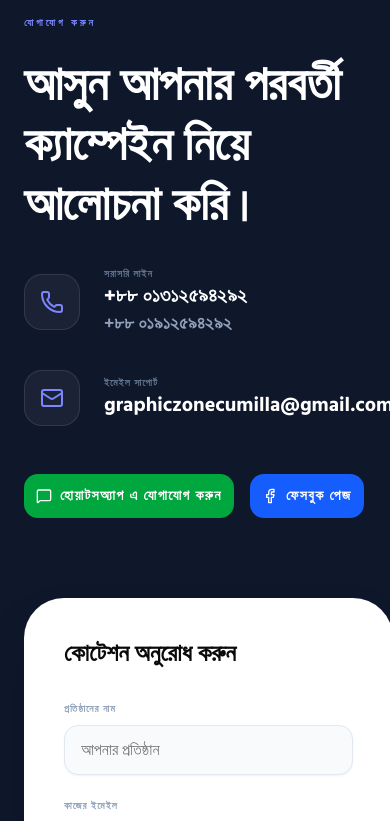
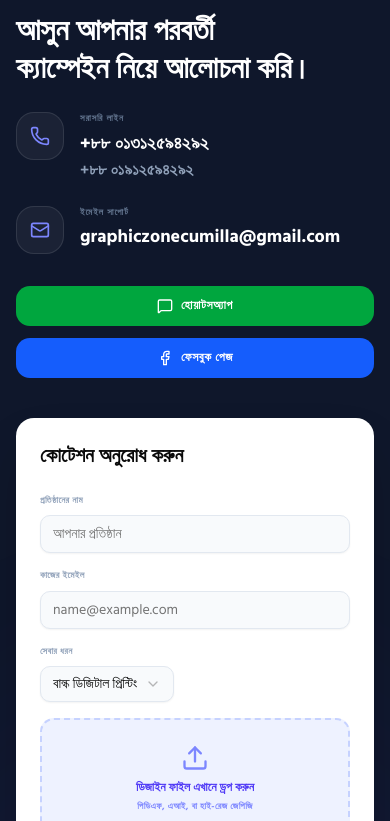
Before and after one commit to khalid586/graphic-zone, a Next.js app: page / in a window 390 px wide. Shown: the part 6660-7481 px from the top of the page. Built offline with nearby package versions, Linux system fonts and the light colour scheme.

Commit message:
UPD : Mobile responsiveness issue fixed

```diff
--- a/src/components/home/Contact.tsx
+++ b/src/components/home/Contact.tsx
@@ -28,90 +28,92 @@ const Contact = () => {
     };
 
     return (
-        <section id="contact" className="py-24 px-6 sm:px-8 bg-slate-900 text-white relative overflow-hidden">
+        <section id="contact" className="py-16 sm:py-20 lg:py-24 px-4 sm:px-6 lg:px-8 bg-slate-900 text-white relative overflow-hidden">
             <div className="absolute bottom-0 left-0 w-full h-1/2 bg-indigo-600/10 blur-[120px] rounded-full translate-y-1/2" />
-            <div className="max-w-7xl mx-auto relative z-10 grid lg:grid-cols-2 gap-20">
+            <div className="max-w-7xl mx-auto relative z-10 grid lg:grid-cols-2 gap-10 sm:gap-12 lg:gap-20">
                 <div>
-                    <h2 className="text-indigo-400 font-bold uppercase tracking-[0.3em] text-[10px] mb-6">যোগাযোগ করুন</h2>
-                    <p className="text-5xl font-black mb-8 leading-tight">
+                    <h2 className="text-indigo-400 font-bold uppercase tracking-[0.2em] sm:tracking-[0.3em] text-[9px] sm:text-[10px] mb-4 sm:mb-6">যোগাযোগ করুন</h2>
+                    <p className="text-3xl sm:text-4xl lg:text-5xl font-black mb-6 sm:mb-8 leading-tight">
                         আসুন আপনার পরবর্তী <br /> ক্যাম্পেইন নিয়ে আলোচনা করি।
                     </p>
-                    <div className="space-y-8 mb-12">
-                        <div className="flex items-center gap-6">
-                            <div className="w-14 h-14 bg-white/5 rounded-2xl flex items-center justify-center text-indigo-400 border border-white/10">
-                                <Phone className="w-6 h-6" />
+                    <div className="space-y-6 sm:space-y-8 mb-8 sm:mb-12">
+                        <div className="flex items-start sm:items-center gap-4 sm:gap-6">
+                            <div className="w-12 h-12 sm:w-14 sm:h-14 bg-white/5 rounded-2xl flex items-center justify-center text-indigo-400 border border-white/10 flex-shrink-0">
+                                <Phone className="w-5 h-5 sm:w-6 sm:h-6" />
                             </div>
-                            <div>
-                                <p className="text-[10px] font-bold text-slate-500 uppercase tracking-widest">সরাসরি লাইন</p>
-                                <a href={`tel:${BRAND.contactPhone.replace(/[^+0-9]/g, '')}`} className="text-xl font-bold hover:text-indigo-400 transition-colors block">
+                            <div className="min-w-0">
+                                <p className="text-[9px] sm:text-[10px] font-bold text-slate-500 uppercase tracking-widest mb-1">সরাসরি লাইন</p>
+                                <a href={`tel:${BRAND.contactPhone.replace(/[^+0-9]/g, '')}`} className="text-lg sm:text-xl font-bold hover:text-indigo-400 transition-colors block break-all">
                                     {BRAND.contactPhone}
                                 </a>
-                                <a href={`tel:${BRAND.contactPhoneSecondary.replace(/[^+0-9]/g, '')}`} className="text-lg font-semibold text-slate-400 hover:text-indigo-400 transition-colors block">
+                                <a href={`tel:${BRAND.contactPhoneSecondary.replace(/[^+0-9]/g, '')}`} className="text-base sm:text-lg font-semibold text-slate-400 hover:text-indigo-400 transition-colors block break-all">
                                     {BRAND.contactPhoneSecondary}
                                 </a>
                             </div>
                         </div>
-                        <div className="flex items-center gap-6">
-                            <div className="w-14 h-14 bg-white/5 rounded-2xl flex items-center justify-center text-indigo-400 border border-white/10">
-                                <Mail className="w-6 h-6" />
+                        <div className="flex items-start sm:items-center gap-4 sm:gap-6">
+                            <div className="w-12 h-12 sm:w-14 sm:h-14 bg-white/5 rounded-2xl flex items-center justify-center text-indigo-400 border border-white/10 flex-shrink-0">
+                                <Mail className="w-5 h-5 sm:w-6 sm:h-6" />
                             </div>
-                            <div>
-                                <p className="text-[10px] font-bold text-slate-500 uppercase tracking-widest">ইমেইল সাপোর্ট</p>
-                                <a href={`mailto:${BRAND.contactEmail}`} className="text-xl font-bold hover:text-indigo-400 transition-colors block">
+                            <div className="min-w-0">
+                                <p className="text-[9px] sm:text-[10px] font-bold text-slate-500 uppercase tracking-widest mb-1">ইমেইল সাপোর্ট</p>
+                                <a href={`mailto:${BRAND.contactEmail}`} className="text-lg sm:text-xl font-bold hover:text-indigo-400 transition-colors block break-all">
                                     {BRAND.contactEmail}
                                 </a>
                             </div>
                         </div>
                     </div>
-                    <div className="flex gap-4">
-                        <Button asChild className="bg-green-600 text-white px-6 py-3 rounded-xl font-bold text-sm uppercase tracking-widest hover:bg-green-700 h-auto">
-                            <a href={BRAND.whatsappUrl} target="_blank" rel="noopener noreferrer">
-                                <MessageSquare className="w-5 h-5" /> হোয়াটসঅ্যাপ এ যোগাযোগ করুন
+                    <div className="flex flex-col sm:flex-row gap-3 sm:gap-4">
+                        <Button asChild className="bg-green-600 text-white px-4 sm:px-6 py-3 rounded-xl font-bold text-xs sm:text-sm uppercase tracking-wider sm:tracking-widest hover:bg-green-700 h-auto w-full sm:w-auto">
+                            <a href={BRAND.whatsappUrl} target="_blank" rel="noopener noreferrer" className="flex items-center justify-center gap-2">
+                                <MessageSquare className="w-4 h-4 sm:w-5 sm:h-5" />
+                                <span className="whitespace-nowrap">হোয়াটসঅ্যাপ</span>
                             </a>
                         </Button>
-                        <Button asChild className="bg-blue-600 text-white px-6 py-3 rounded-xl font-bold text-sm uppercase tracking-widest hover:bg-blue-700 h-auto">
-                            <a href={BRAND.socialLinks.facebook} target="_blank" rel="noopener noreferrer">
-                                <Facebook className="w-5 h-5" /> ফেসবুক পেজ
+                        <Button asChild className="bg-blue-600 text-white px-4 sm:px-6 py-3 rounded-xl font-bold text-xs sm:text-sm uppercase tracking-wider sm:tracking-widest hover:bg-blue-700 h-auto w-full sm:w-auto">
+                            <a href={BRAND.socialLinks.facebook} target="_blank" rel="noopener noreferrer" className="flex items-center justify-center gap-2">
+                                <Facebook className="w-4 h-4 sm:w-5 sm:h-5" />
+                                <span className="whitespace-nowrap">ফেসবুক পেজ</span>
                             </a>
                         </Button>
                     </div>
                 </div>
-                <Card className="rounded-[2.5rem] p-0 border-0 shadow-2xl overflow-hidden gap-0">
-                    <CardHeader className="p-10 pb-0 md:p-12 md:pb-0">
-                        <CardTitle className="text-2xl font-bold">কোটেশন অনুরোধ করুন</CardTitle>
+                <Card className="rounded-2xl sm:rounded-[2.5rem] p-0 border-0 shadow-2xl overflow-hidden gap-0">
+                    <CardHeader className="p-6 pb-0 sm:p-8 sm:pb-0 md:p-10 md:pb-0 lg:p-12 lg:pb-0">
+                        <CardTitle className="text-xl sm:text-2xl font-bold">কোটেশন অনুরোধ করুন</CardTitle>
                     </CardHeader>
-                    <CardContent className="p-10 pt-6 md:p-12 md:pt-6">
-                        <form onSubmit={handleSubmit} className="space-y-6">
-                            <div className="grid md:grid-cols-2 gap-6">
+                    <CardContent className="p-6 pt-4 sm:p-8 sm:pt-5 md:p-10 md:pt-6 lg:p-12 lg:pt-6">
+                        <form onSubmit={handleSubmit} className="space-y-4 sm:space-y-6">
+                            <div className="grid grid-cols-1 md:grid-cols-2 gap-4 sm:gap-6">
                                 <div className="space-y-2">
-                                    <Label className="text-[10px] font-bold text-slate-400 uppercase tracking-widest">
+                                    <Label className="text-[9px] sm:text-[10px] font-bold text-slate-400 uppercase tracking-wider sm:tracking-widest">
                                         প্রতিষ্ঠানের নাম
                                     </Label>
                                     <Input
                                         type="text"
                                         required
-                                        className="bg-slate-50 border-slate-200 rounded-xl px-4 py-3 h-auto focus-visible:ring-indigo-600/20 focus-visible:border-indigo-600"
+                                        className="bg-slate-50 border-slate-200 rounded-lg sm:rounded-xl px-3 py-2 sm:px-4 sm:py-3 h-auto focus-visible:ring-indigo-600/20 focus-visible:border-indigo-600 text-sm sm:text-base"
                                         placeholder="আপনার প্রতিষ্ঠান"
                                     />
                                 </div>
                                 <div className="space-y-2">
-                                    <Label className="text-[10px] font-bold text-slate-400 uppercase tracking-widest">
+                                    <Label className="text-[9px] sm:text-[10px] font-bold text-slate-400 uppercase tracking-wider sm:tracking-widest">
                                         কাজের ইমেইল
                                     </Label>
                                     <Input
                                         type="email"
                                         required
-                                        className="bg-slate-50 border-slate-200 rounded-xl px-4 py-3 h-auto focus-visible:ring-indigo-600/20 focus-visible:border-indigo-600"
+                                        className="bg-slate-50 border-slate-200 rounded-lg sm:rounded-xl px-3 py-2 sm:px-4 sm:py-3 h-auto focus-visible:ring-indigo-600/20 focus-visible:border-indigo-600 text-sm sm:text-base"
                                         placeholder="name@example.com"
                                     />
                                 </div>
                             </div>
                             <div className="space-y-2">
-                                <Label className="text-[10px] font-bold text-slate-400 uppercase tracking-widest">
+                                <Label className="text-[9px] sm:text-[10px] font-bold text-slate-400 uppercase tracking-wider sm:tracking-widest">
                                     সেবার ধরন
                                 </Label>
                                 <Select defaultValue="bulk">
-                                    <SelectTrigger className="bg-slate-50 border-slate-200 rounded-xl px-4 py-3 h-auto focus:ring-2 focus:ring-indigo-600/20 focus:border-indigo-600">
+                                    <SelectTrigger className="bg-slate-50 border-slate-200 rounded-lg sm:rounded-xl px-3 py-2 sm:px-4 sm:py-3 h-auto focus:ring-2 focus:ring-indigo-600/20 focus:border-indigo-600 text-sm sm:text-base">
                                         <SelectValue placeholder="একটি সেবা নির্বাচন করুন" />
                                     </SelectTrigger>
                                     <SelectContent>
@@ -122,15 +124,15 @@ const Contact = () => {
                                     </SelectContent>
                                 </Select>
                             </div>
-                            <div className="bg-indigo-50 border-2 border-dashed border-indigo-200 rounded-2xl p-8 text-center cursor-pointer hover:bg-indigo-100 transition-all group">
-                                <Upload className="w-8 h-8 text-indigo-400 mx-auto mb-3 group-hover:scale-110 transition-transform" />
-                                <p className="text-sm font-bold text-indigo-600">ডিজাইন ফাইল এখানে ড্রপ করুন</p>
-                                <p className="text-[10px] text-indigo-400 mt-1 uppercase tracking-widest font-bold">পিডিএফ, এআই, বা হাই-রেজ জেপিজি</p>
+                            <div className="bg-indigo-50 border-2 border-dashed border-indigo-200 rounded-xl sm:rounded-2xl p-6 sm:p-8 text-center cursor-pointer hover:bg-indigo-100 transition-all group">
+                                <Upload className="w-7 h-7 sm:w-8 sm:h-8 text-indigo-400 mx-auto mb-2 sm:mb-3 group-hover:scale-110 transition-transform" />
+                                <p className="text-xs sm:text-sm font-bold text-indigo-600">ডিজাইন ফাইল এখানে ড্রপ করুন</p>
+                                <p className="text-[9px] sm:text-[10px] text-indigo-400 mt-1 uppercase tracking-wider sm:tracking-widest font-bold">পিডিএফ, এআই, বা হাই-রেজ জেপিজি</p>
                             </div>
                             <Button
                                 type="submit"
                                 disabled={formStatus !== 'idle'}
-                                className="w-full bg-indigo-600 text-white py-5 rounded-xl font-bold text-sm uppercase tracking-widest hover:bg-indigo-700 shadow-xl shadow-indigo-600/20 h-auto"
+                                className="w-full bg-indigo-600 text-white py-4 sm:py-5 rounded-xl font-bold text-xs sm:text-sm uppercase tracking-wider sm:tracking-widest hover:bg-indigo-700 shadow-xl shadow-indigo-600/20 h-auto"
                             >
                                 {formStatus === 'idle' ? 'কোটেশন অনুরোধ জমা দিন' : formStatus === 'sending' ? 'প্রক্রিয়াকরণ হচ্ছে...' : 'অনুরোধ পাওয়া গেছে!'}
                             </Button>
--- a/src/components/layout/Navbar.tsx
+++ b/src/components/layout/Navbar.tsx
@@ -113,7 +113,7 @@ const Navbar = ({ navItems, ctaLabel = 'কোটেশন চাই', ctaAction
                                 {mobileMenuOpen ? <X className="size-6" /> : <Menu className="size-6" />}
                             </Button>
                         </SheetTrigger>
-                        <SheetContent side="right" className="w-full sm:w-80 pt-12">
+                        <SheetContent side="right" className="w-full sm:w-80 pt-12 px-6">
                             <SheetTitle className="sr-only">ন্যাভিগেশন মেনু</SheetTitle>
                             <div className="flex flex-col gap-6 sm:gap-8 text-base sm:text-lg font-bold text-slate-900 uppercase tracking-wide sm:tracking-widest">
                                 {navItems.map((item) =>
--- a/src/components/project/ProjectSidebar.tsx
+++ b/src/components/project/ProjectSidebar.tsx
@@ -3,6 +3,7 @@ import { Tag, User, Calendar, Layers, Star, Palette, Phone, MessageSquare } from
 import { Card, CardContent, CardHeader } from '@/components/ui/card';
 import { Badge } from '@/components/ui/badge';
 import { Button } from '@/components/ui/button';
+import { BRAND } from '@/config/site';
 import type { Project } from '@/types';
 
 type ProjectSidebarProps = {
@@ -97,7 +98,7 @@ const ProjectSidebar = ({ project }: ProjectSidebarProps) => (
                     </Link>
                 </Button>
                 <Button asChild className="w-full bg-green-600 text-white px-6 py-4 rounded-2xl font-bold text-sm uppercase tracking-widest hover:bg-green-700 h-auto">
-                    <a href="https://wa.me/1800GRAPHIC" target="_blank" rel="noopener noreferrer">
+                    <a href={BRAND.whatsappUrl} target="_blank" rel="noopener noreferrer">
                         <MessageSquare className="w-4 h-4" />
                         হোয়াটসঅ্যাপ
                     </a>
@@ -133,6 +134,7 @@ const ProjectMobileSidebar = ({ project }: ProjectSidebarProps) => (
             </CardContent>
         </Card>
         <TagList tags={project.tags} />
+        <div className="space-y-3">
             <div className="grid grid-cols-2 gap-3">
                 <Button asChild className="bg-indigo-600 text-white px-4 py-4 rounded-2xl font-bold text-xs uppercase tracking-widest hover:bg-indigo-700 shadow-lg shadow-indigo-600/20 h-auto">
                     <Link href="/#contact">ডিজাইন চাই</Link>
@@ -141,6 +143,13 @@ const ProjectMobileSidebar = ({ project }: ProjectSidebarProps) => (
                     <Link href="/#contact">যোগাযোগ করুন</Link>
                 </Button>
             </div>
+            <Button asChild className="w-full bg-green-600 text-white px-4 py-4 rounded-2xl font-bold text-xs uppercase tracking-widest hover:bg-green-700 h-auto">
+                <a href={BRAND.whatsappUrl} target="_blank" rel="noopener noreferrer">
+                    <MessageSquare className="w-4 h-4" />
+                    হোয়াটসঅ্যাপ
+                </a>
+            </Button>
+        </div>
     </div>
 );
 
```
Lines whose indentation alone changed are shown as unchanged.
